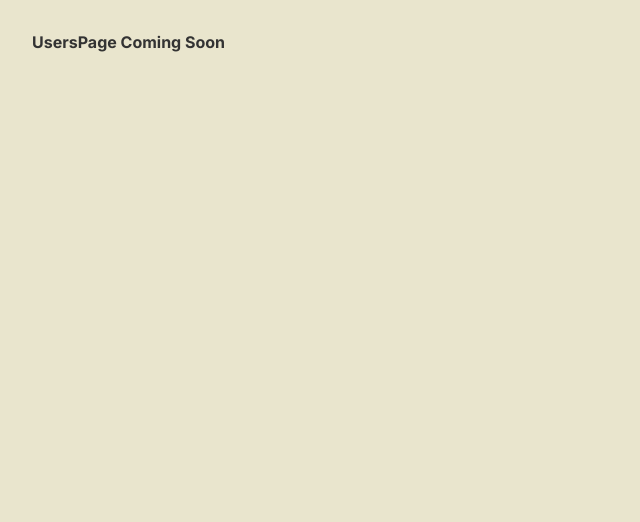
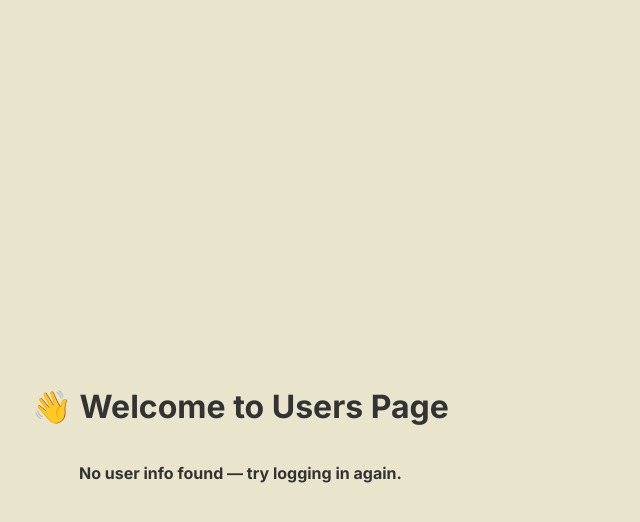
Before and after one commit to dayadevstudio/apple-sso, a Next.js app: page /users in a window 1280 px wide. Shown: the top 522 px of the page, without its empty margins (0-640 px from the left). Built offline with nearby package versions, Linux system fonts and the light colour scheme.

Commit message:
Update page.tsx

```diff
--- a/app/api/auth/callback/route.ts
+++ b/app/api/auth/callback/route.ts
@@ -1,21 +1,32 @@
-import { NextRequest, NextResponse } from "next/server";
+import { NextResponse } from "next/server";
 
-export async function POST(req: NextRequest) {
+export const dynamic = "force-dynamic";
+
+export async function POST(req: Request) {
   try {
     const formData = await req.formData();
-    const data = Object.fromEntries(formData.entries());
+    const id_token = formData.get("id_token");
+    const user = formData.get("user");
 
-    console.log("🍎 Apple callback payload:", data);
+    // Optional: parse Apple user info (Apple sends JSON once)
+    let parsedUser = null;
+    try {
+      parsedUser = user ? JSON.parse(user as string) : null;
+    } catch (e) {
+      console.error("Failed to parse Apple user JSON", e);
+    }
 
-    // TODO: exchange code for tokens here if needed
+    // TODO: Store user info in DB or session here if needed
 
-    return NextResponse.json({ received: true, data });
+    // Redirect to /users with user info as query params (optional)
+    const redirectUrl = new URL("/users", req.url);
+    if (parsedUser?.email) redirectUrl.searchParams.set("email", parsedUser.email);
+    if (parsedUser?.name?.firstName)
+      redirectUrl.searchParams.set("name", `${parsedUser.name.firstName} ${parsedUser.name.lastName || ""}`);
+
+    return NextResponse.redirect(redirectUrl.toString());
   } catch (err) {
-    console.error("Callback error:", err);
-    return NextResponse.json({ error: "Callback handling failed" }, { status: 500 });
+    console.error("Apple callback error:", err);
+    return NextResponse.json({ error: "Callback failed" }, { status: 500 });
   }
 }
-
-export async function GET() {
-  return NextResponse.json({ message: "GET not supported — use POST" });
-}
--- a/app/auth/apple-sso/AppleSigninButton.tsx
+++ b/app/auth/apple-sso/AppleSigninButton.tsx
@@ -37,7 +37,7 @@ function AppleSignIn() {
   const authOptions = {
     clientId: clientId || 'MISSING_CLIENT_ID',
     scope: 'email name',
-    redirectURI: `${baseUrl}/api/auth/callback`,
+    redirectURI: `https://apple-sso-delta.vercel.app/api/auth/callback`,
     nonce: 'nonce',
     usePopup: false,
   }
--- a/app/users/page.tsx
+++ b/app/users/page.tsx
@@ -1,9 +1,24 @@
-import React from 'react'
+"use client";
 
-const UsersPage = () => {
+import { useSearchParams } from "next/navigation";
+
+export default function UsersPage() {
+  const searchParams = useSearchParams();
+  const email = searchParams.get("email");
+  const name = searchParams.get("name");
+
   return (
-    <div>UsersPage Coming Soon</div>
-  )
+    <div className="flex flex-col items-center justify-center min-h-screen p-8">
+      <h1 className="text-3xl font-bold mb-4">👋 Welcome to Users Page</h1>
+
+      {name || email ? (
+        <div className="bg-gray-100 p-6 rounded-xl shadow-md text-center">
+          {name && <p className="text-xl">Hello, {name}!</p>}
+          {email && <p className="text-gray-600 mt-2">{email}</p>}
+        </div>
+      ) : (
+        <p className="text-gray-500">No user info found — try logging in again.</p>
+      )}
+    </div>
+  );
 }
-
-export default UsersPage
```
